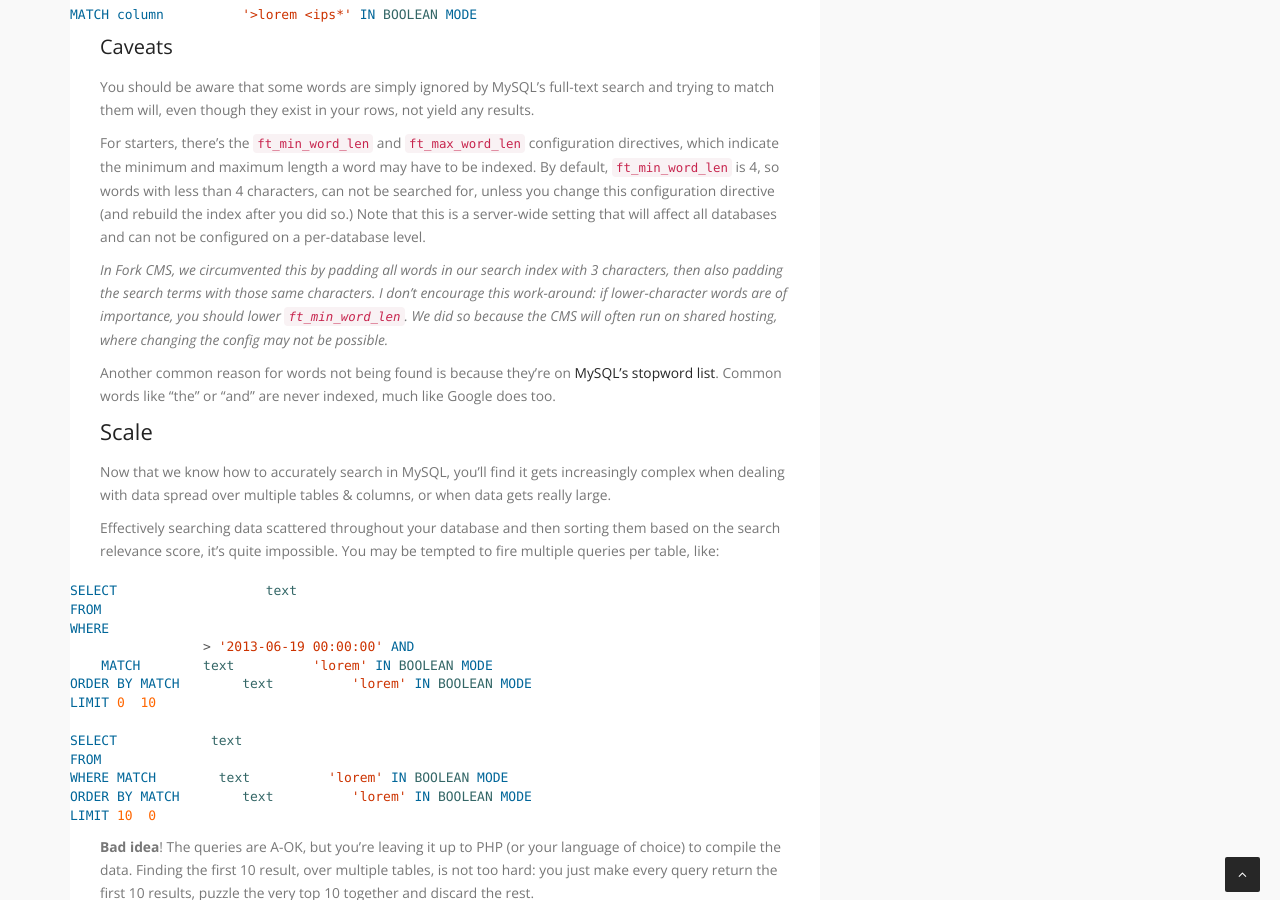
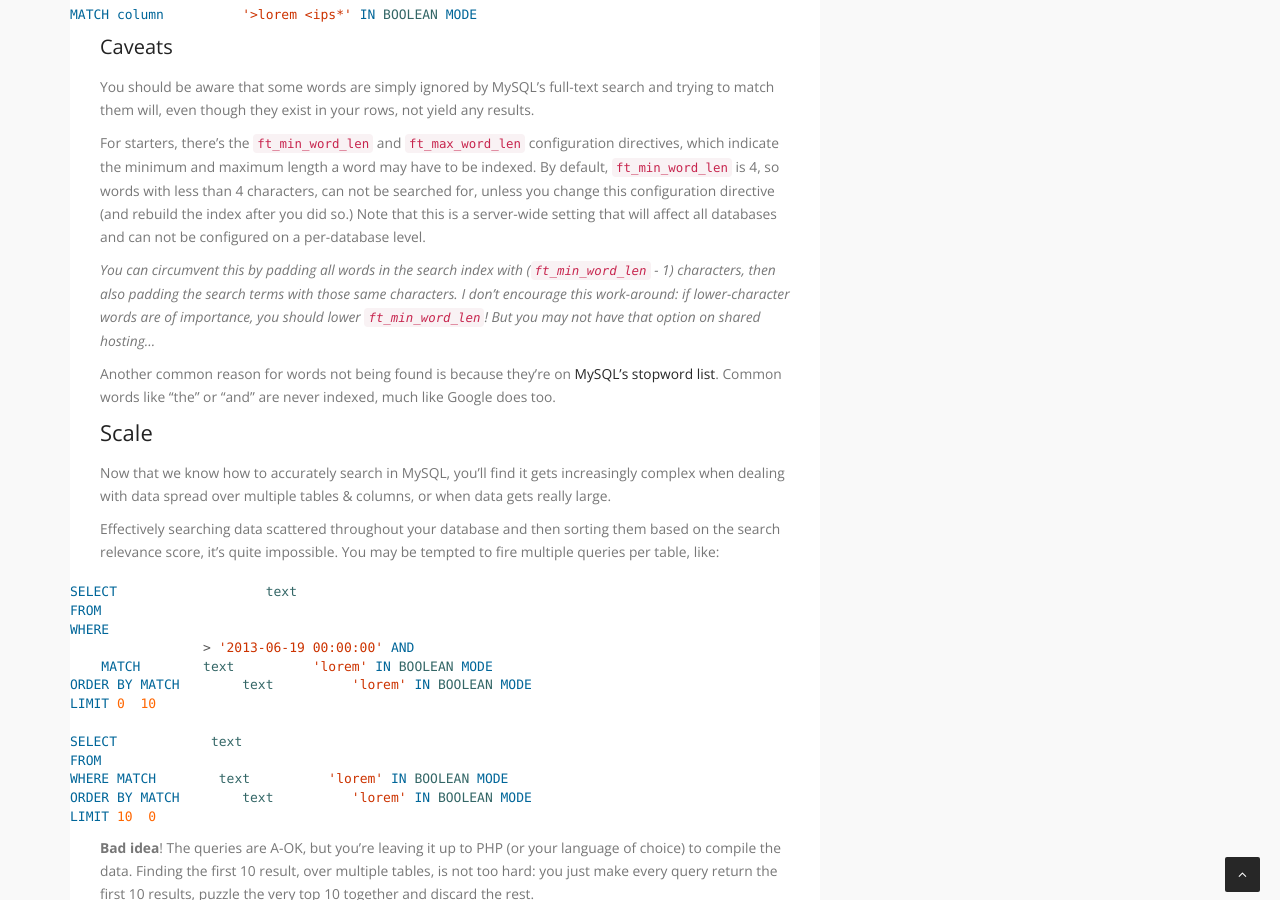
Before and after one commit to matthiasmullie/mullie.eu, a Jekyll site: the page built from _posts/2013-07-05-mysql-as-a-search-engine.md, in a window 1280 px wide and 900 px high, scrolled down 2454 px. Built offline with Jekyll 4.4.1, drawn with Linux system fonts in a browser that asks for light colours; Markdown is read by kramdown in place of the engine named in the settings.

Commit message:
Clarify ft_min_word_len workaround
That no longer happens in Fork CMS (not for a looong time). I should be more
discouraging :)

```diff
--- a/_posts/2013-07-05-mysql-as-a-search-engine.md
+++ b/_posts/2013-07-05-mysql-as-a-search-engine.md
@@ -135,7 +135,7 @@ You should be aware that some words are simply ignored by MySQL's full-text sear
 For starters, there's the `ft_min_word_len` and `ft_max_word_len` configuration directives, which indicate the minimum and maximum length a word may have to be indexed.
 By default, `ft_min_word_len` is 4, so words with less than 4 characters, can not be searched for, unless you change this configuration directive (and rebuild the index after you did so.) Note that this is a server-wide setting that will affect all databases and can not be configured on a per-database level.
 
-*In Fork CMS, we circumvented this by padding all words in our search index with 3 characters, then also padding the search terms with those same characters. I don't encourage this work-around: if lower-character words are of importance, you should lower `ft_min_word_len`. We did so because the CMS will often run on shared hosting, where changing the config may not be possible.*
+*You can circumvent this by padding all words in the search index with (`ft_min_word_len` - 1) characters, then also padding the search terms with those same characters. I don't encourage this work-around: if lower-character words are of importance, you should lower `ft_min_word_len`! But you may not have that option on shared hosting...*
 
 Another common reason for words not being found is because they're on [MySQL's stopword list](http://dev.mysql.com/doc/refman/5.7/en/fulltext-stopwords.html). Common words like “the” or “and” are never indexed, much like Google does too.
 
```
